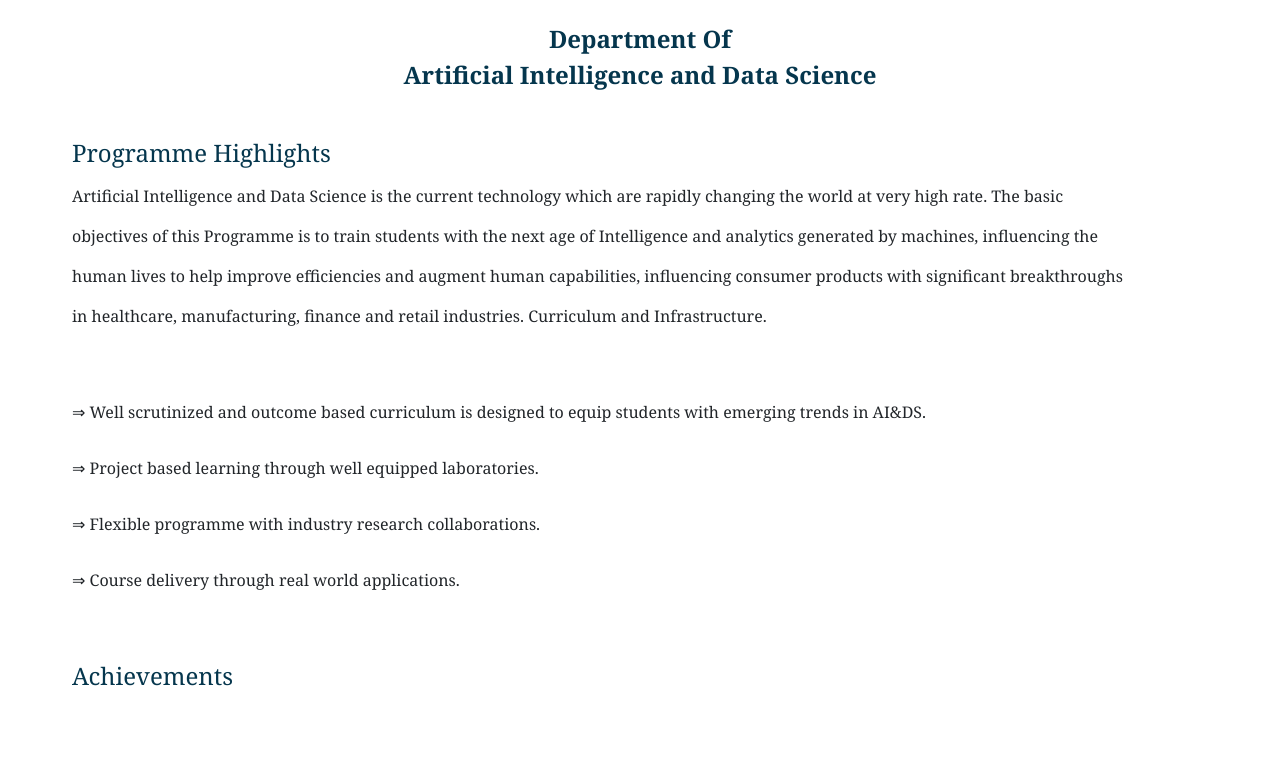
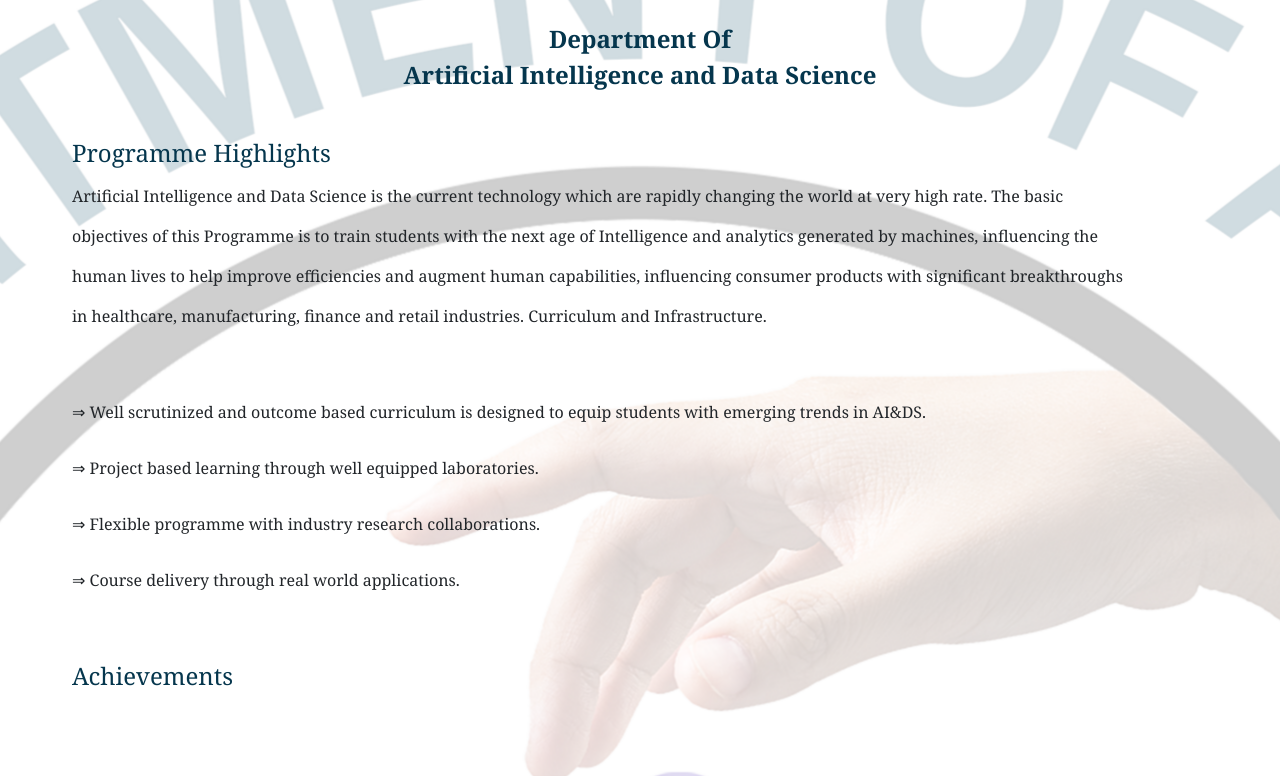
Before and after one commit to SURYAPRAKASH-03/vcet-aids, a plain HTML site: page index.html in a window 1280 px wide. Shown: the part 203-979 px from the top of the page. Drawn offline with nearby package versions, Linux system fonts and the light colour scheme; grey boxes are pictures that could not be loaded.

Commit message:
Update style.css
trail

```diff
--- a/css/style.css
+++ b/css/style.css
@@ -1,7 +1,7 @@
 body {
     background-color:white;
     font-family:Georgia, 'Times New Roman', Times, serif;
-    background-image: url('Untitled design.png');
+    background-image: url('/Untitled design.png');
 
     background-position: center;
     background-repeat: no-repeat;
```
